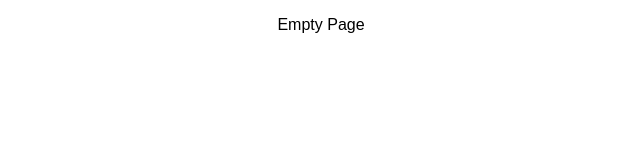
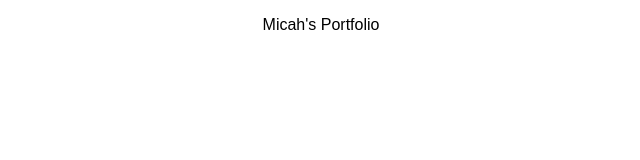
Before and after one commit to MicahJ2005/Portfolio-Project, a React (Create React App) app: page / in a window 1280 px wide. Shown: the top 160 px of the page, without its empty margins (319-959 px from the left). Built offline with nearby package versions, Linux system fonts and the light colour scheme.

Commit message:
initial commit

```diff
--- a/src/components/App/App.js
+++ b/src/components/App/App.js
@@ -6,7 +6,7 @@ class App extends Component {
   render() {
     return (
       <div className="App">
-        <p>Empty Page</p>
+        <p>Micah's Portfolio</p>
       </div>
     );
   }
```
